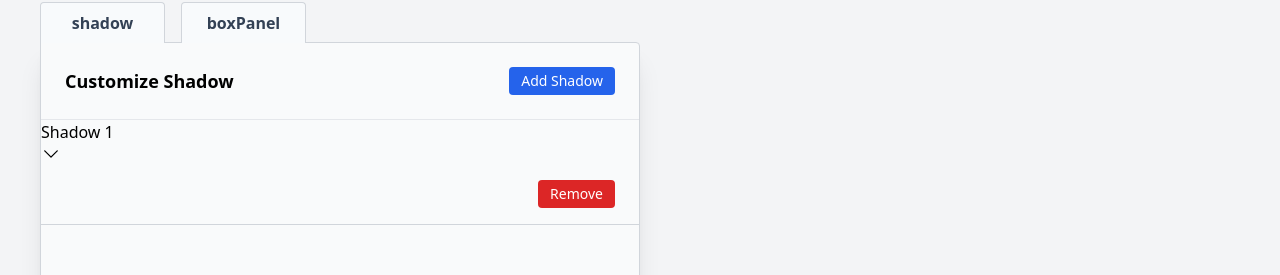
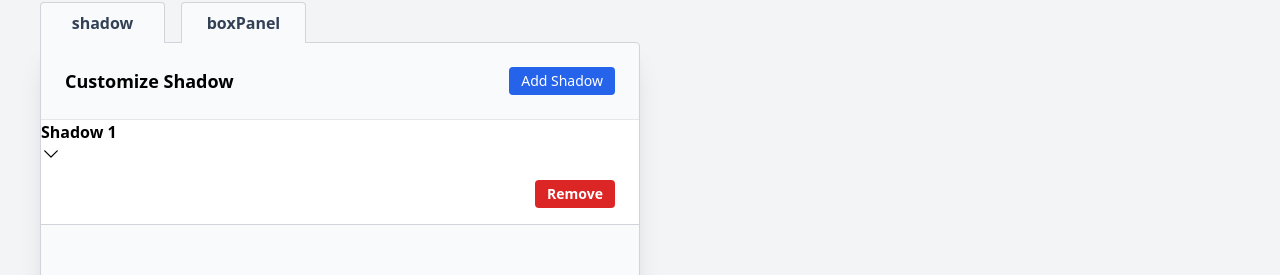
Before and after one commit to MaxMasse31/boxyProject, a React (Vite) app: page / in a window 1280 px wide. Shown: the part 94-369 px from the top of the page. Built offline with nearby package versions, Linux system fonts and the light colour scheme.

Commit message:
ajout d'animation sur shadowPanel

```diff
--- a/package.json
+++ b/package.json
@@ -15,7 +15,8 @@
     "nanoid": "^4.0.2",
     "react": "^18.2.0",
     "react-dom": "^18.2.0",
-    "react-redux": "^8.0.5"
+    "react-redux": "^8.0.5",
+    "react-spring": "^9.7.3"
   },
   "devDependencies": {
     "@types/react": "^18.0.28",
--- a/src/Layouts/ShadowList/ShadowPanel.jsx
+++ b/src/Layouts/ShadowList/ShadowPanel.jsx
@@ -1,19 +1,23 @@
-import React from "react";
-import { useState, useEffect } from "react";
+import React, { useState } from "react";
 import Chevron from "../../assets/chevron.svg";
+import "./animation.css";
+import { useSpring, animated } from "react-spring";
 
 export default function ShadowPanel({ panelNumber, shadow }) {
   const [toggleShadow, setToggleShadow] = useState(true);
+  const rotateProps = useSpring({
+    transform: toggleShadow ? "rotate(90deg)" : "rotate(0deg)",
+  });
 
   return (
     <>
-      <li className="bg-gray-50 border-b border-gray-300">
+      <li
+        className= "bg-gray-50 border-b border-gray-300 animation">
+
         <button onClick={() => setToggleShadow(!toggleShadow)}>
           <span>Shadow {panelNumber} </span>
-          <img
-            style={{
-              transform: `${toggleShadow ? "rotate(90deg)" : "rotate(0deg)"}`,
-            }}
+          <animated.img
+            style={rotateProps}
             className="font-bold w-5"
             src={Chevron}
             alt="Chevron"
@@ -23,8 +27,7 @@ export default function ShadowPanel({ panelNumber, shadow }) {
           <>
             <div className="flex item-end px-6 py-4">
               {/* Checkbox */}
-
-              <button className=" ml-auto text-sm bg-red-600 text-white hover:bg-red-700 py-1 px-3 rounded">
+              <button className="ml-auto text-sm bg-red-600 text-white hover:bg-red-700 py-1 px-3 rounded">
                 Remove
               </button>
             </div>
--- /dev/null
+++ b/src/Layouts/ShadowList/animation.css
@@ -0,0 +1,17 @@
+.animation {
+    background-color:gray;
+    position: relative;
+    transition: background 0.6s ease-in-out, color 0.2s ease-in-out;
+    background: linear-gradient(to right, #f5f5f5 50%, #ffffff 50%);
+    background-size: 200% 100%;
+    background-position: 100% 0;
+    font-size: 16px;
+    font-weight: bold;
+    text-transform: uppercase;
+    cursor: pointer;
+  }
+
+  .animation:hover {
+    background-position: 0 0;
+    /* color: #666;  Beau gris (par exemple #666) */
+  }
```
Also changed, not shown: 1 other file (tests, documents, lock files or other folders).
